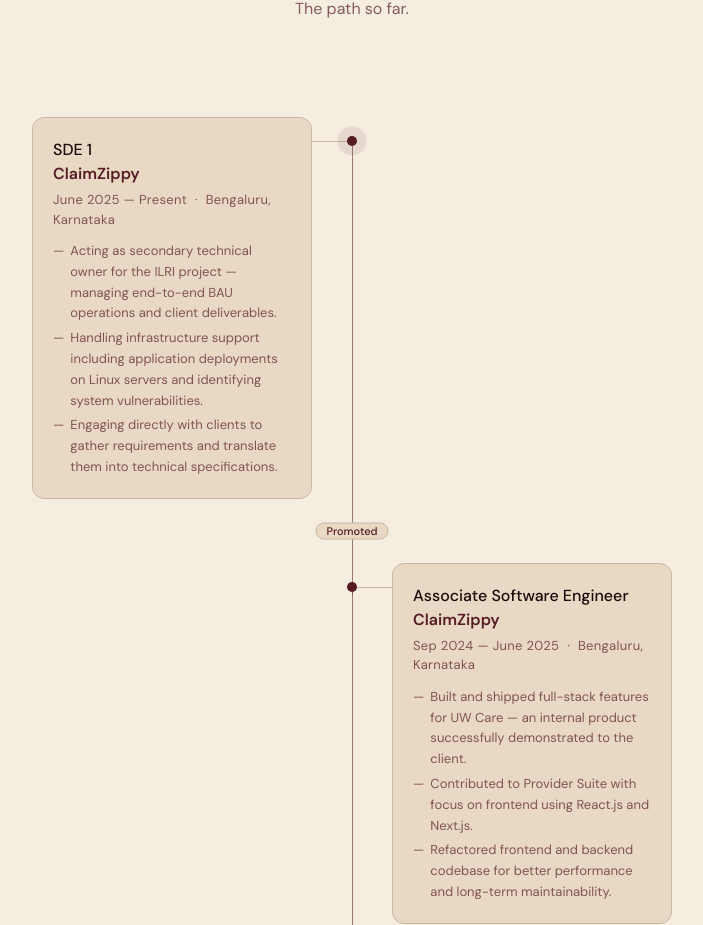
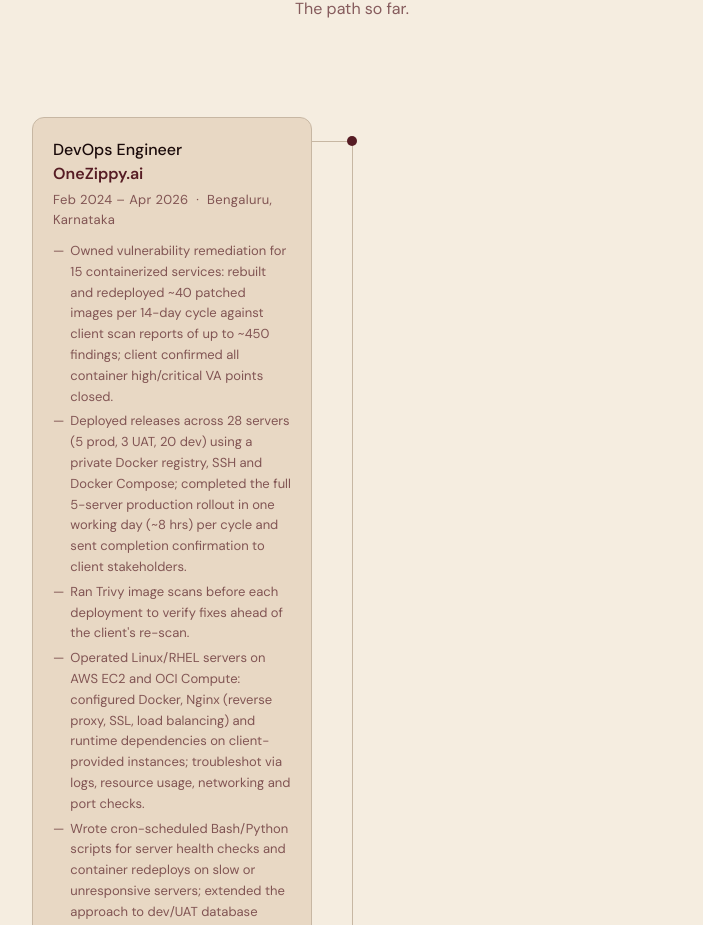
Before and after one commit to sinhaniik/portfolio, a React (Vite) app: page /about in a window 1280 px wide. Shown: the part 1875-2800 px from the top of the page, without its empty margins (288-991 px from the left). Built offline with nearby package versions, Linux system fonts and the light colour scheme.

Commit message:
feat(about): record OneZippy.ai role and bullets
One role, Feb 2024 – Apr 2026. Resume bullets only, plus the
three allowed lines. Education dates match the resume.

```diff
--- a/src/data/timeline.ts
+++ b/src/data/timeline.ts
@@ -14,63 +14,52 @@
 export const timelineItems: TimelineItem[] = [
   {
     type: "work",
-    status: "current",
-    company: "ClaimZippy",
-    role: "SDE 1",
-    period: "June 2025 — Present",
+    status: "past",
+    company: "OneZippy.ai",
+    role: "DevOps Engineer",
+    period: "Feb 2024 – Apr 2026",
     location: "Bengaluru, Karnataka",
     description: [
-      "Acting as secondary technical owner for the ILRI project — managing end-to-end BAU operations and client deliverables.",
-      "Handling infrastructure support including application deployments on Linux servers and identifying system vulnerabilities.",
-      "Engaging directly with clients to gather requirements and translate them into technical specifications.",
-    ],
-  },
-  {
-    type: "work",
-    status: "past",
-    company: "ClaimZippy",
-    role: "Associate Software Engineer",
-    period: "Sep 2024 — June 2025",
-    location: "Bengaluru, Karnataka",
-    description: [
-      "Built and shipped full-stack features for UW Care — an internal product successfully demonstrated to the client.",
-      "Contributed to Provider Suite with focus on frontend using React.js and Next.js.",
-      "Refactored frontend and backend codebase for better performance and long-term maintainability.",
-    ],
-  },
-  {
-    type: "work",
-    status: "past",
-    company: "ClaimZippy",
-    role: "SDE Intern",
-    period: "Feb 2024 — Sep 2024",
-    location: "Bengaluru, Karnataka",
-    description: [
-      "Containerised HMIS using Docker and deployed it to a production Linux server running RHEL.",
-      "Built RPA automation solutions in Python for Auto Adjudication workflows.",
-      "Designed and developed end-to-end frontend solutions for payout settlement and outstanding analysis pages.",
+      "Owned vulnerability remediation for 15 containerized services: rebuilt and redeployed ~40 patched images per 14-day cycle against client scan reports of up to ~450 findings; client confirmed all container high/critical VA points closed.",
+      "Deployed releases across 28 servers (5 prod, 3 UAT, 20 dev) using a private Docker registry, SSH and Docker Compose; completed the full 5-server production rollout in one working day (~8 hrs) per cycle and sent completion confirmation to client stakeholders.",
+      "Ran Trivy image scans before each deployment to verify fixes ahead of the client's re-scan.",
+      "Operated Linux/RHEL servers on AWS EC2 and OCI Compute: configured Docker, Nginx (reverse proxy, SSL, load balancing) and runtime dependencies on client-provided instances; troubleshot via logs, resource usage, networking and port checks.",
+      "Wrote cron-scheduled Bash/Python scripts for server health checks and container redeploys on slow or unresponsive servers; extended the approach to dev/UAT database containers.",
+      "Contributed to recovery of an OCI Compute instance that crashed after UAT and production workloads together exhausted RAM, CPU and disk: service restored in ~1 hour; supported moving UAT and production onto dedicated servers to remove resource contention.",
+      "Executed client-directed removal of the MongoDB database service from a production server and migrated its non-PII calculation data to an internal server, coordinating with the CTO.",
+      "Built a 6-stage GitHub Actions CI/CD pipeline from scratch for a prospective client's Node.js/React project (code, build, test, security scan, deploy, monitor), with ~2–3 min end-to-end runs; also edited existing workflows.",
+      "Delivered within client data-residency and access-control requirements on client-controlled, region-specific infrastructure.",
+      "Served as technical point of contact for a client project: joined client meetings, demoed progress, captured requirements and turned them into engineering tasks for the team, while building across frontend, backend and infrastructure.",
+      "Containerized an enterprise application with Docker and managed releases across multiple apps on production RHEL servers.",
+      "Built Python RPA automation with custom commands to work around API gaps; set up restart and maintenance protocols to cut downtime.",
+      "Built React/Next.js/Node features for internal workflow tools; refactored legacy modules; documented deployment workflows.",
     ],
   },
   {
     type: "education",
     status: "past",
     company: "Jain University",
-    role: "Master's in Computer Applications (MCA)",
-    period: "July 2021 — Sep 2023",
+    role: "Master's in Computer Application (MCA)",
+    period: "2021 – 2024",
     location: "Bengaluru, Karnataka",
-    description: [
-      "Studied advanced computer science concepts including data structures, algorithms, database management systems, and software engineering principles.",
-    ],
+    description: [],
   },
   {
     type: "education",
     status: "past",
-    company: "PTU — Punjab Technical University",
-    role: "Bachelor in Computer Applications (BCA)",
-    period: "Sep 2018 — Aug 2021",
+    company: "Punjab Technical University",
+    role: "Bachelor's in Computer Application (BCA)",
+    period: "2018 – 2021",
     location: "Kapurthala, Punjab",
-    description: [
-      "Studied core computer science fundamentals — data structures, algorithms, databases, and software engineering principles.",
-    ],
+    description: [],
+  },
+  {
+    type: "education",
+    status: "past",
+    company: "Certification",
+    role: "Postman API Fundamentals Student Expert",
+    period: "",
+    location: "",
+    description: [],
   },
 ];
```
